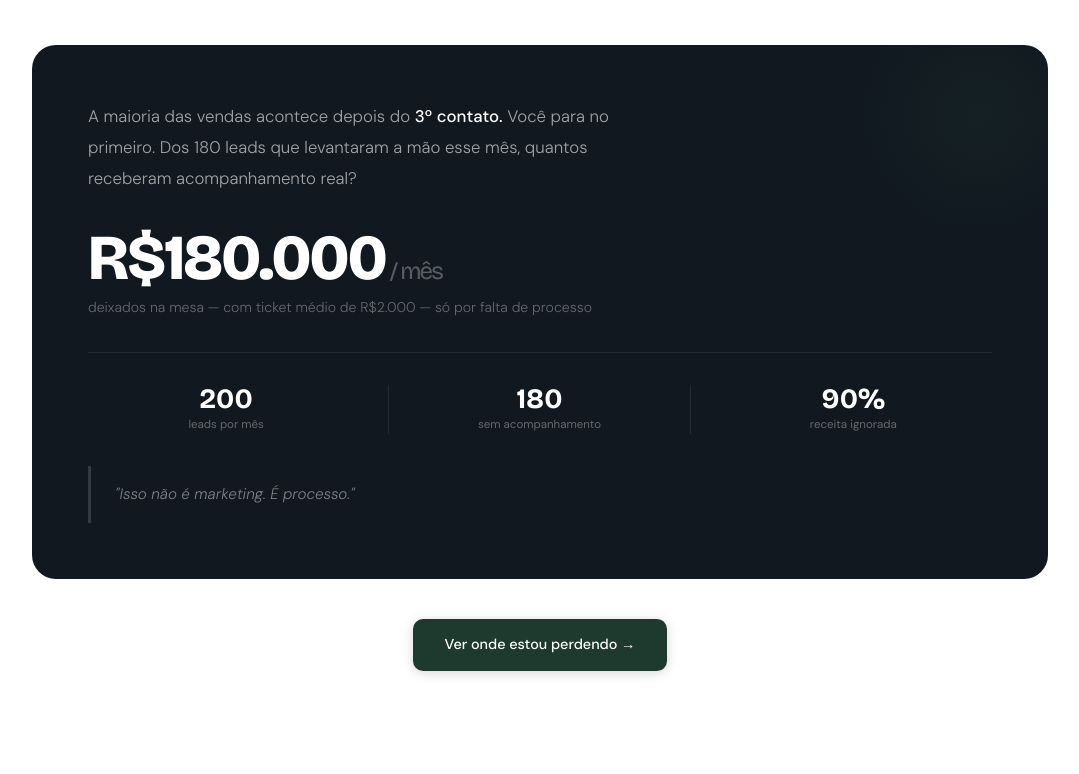
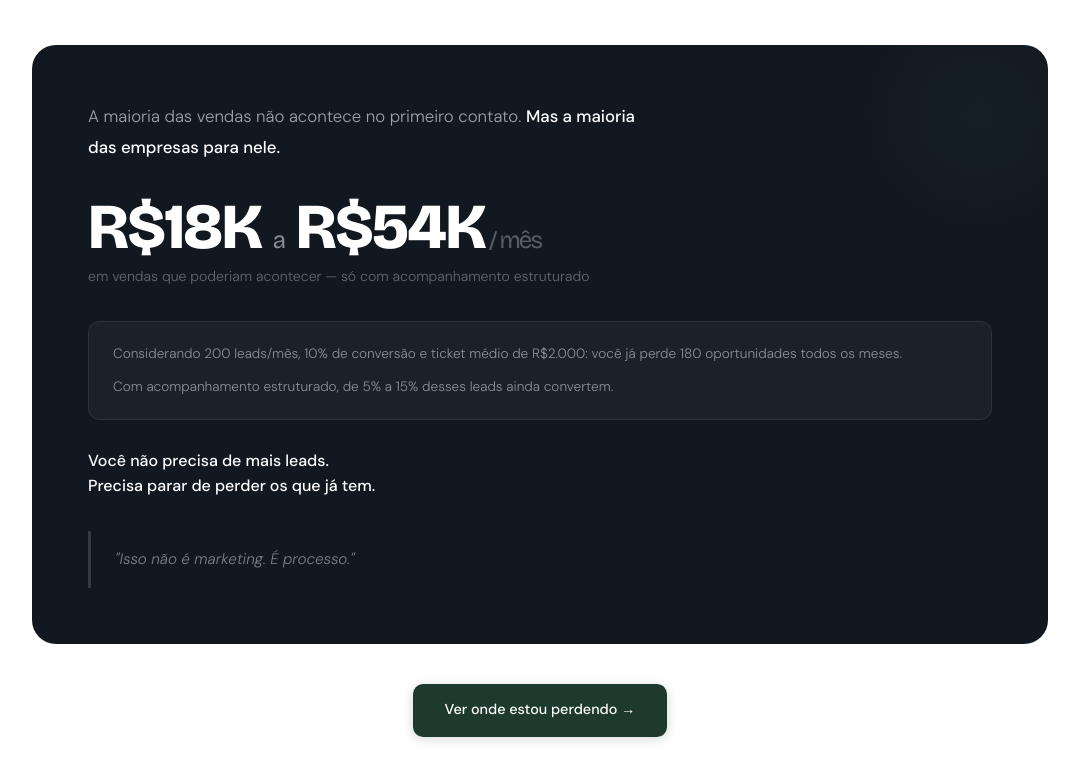
Before and after one commit to viniciusmoreiraofc/m3growth, a plain HTML site: page index.html in a window 1280 px wide. Shown: the part 2026-2800 px from the top of the page, without its empty margins (100-1179 px from the left). Drawn offline with nearby package versions, Linux system fonts and the light colour scheme.

Commit message:
Update index.html

```diff
--- a/index.html
+++ b/index.html
@@ -327,14 +327,14 @@ footer{background:var(--bg-dark);border-top:1px solid rgba(255,255,255,0.05);pad
       <p class="lead" style="margin:0.75rem auto 0;max-width:480px">Eles somem. E viram prejuízo.</p>
     </div>
     <div class="loss-card">
-      <p class="loss-text">A maioria das vendas acontece depois do <strong>3º contato.</strong> Você para no primeiro. Dos 180 leads que levantaram a mão esse mês, quantos receberam acompanhamento real?</p>
-      <div class="loss-big">R$180.000<span style="font-size:1.5rem;color:rgba(255,255,255,0.3);font-weight:400"> / mês</span></div>
-      <div class="loss-sub">deixados na mesa — com ticket médio de R$2.000 — só por falta de processo</div>
-      <div class="loss-grid">
-        <div class="loss-grid-item"><div class="loss-grid-val">200</div><div class="loss-grid-label">leads por mês</div></div>
-        <div class="loss-grid-item"><div class="loss-grid-val">180</div><div class="loss-grid-label">sem acompanhamento</div></div>
-        <div class="loss-grid-item"><div class="loss-grid-val">90%</div><div class="loss-grid-label">receita ignorada</div></div>
+      <p class="loss-text">A maioria das vendas não acontece no primeiro contato. <strong>Mas a maioria das empresas para nele.</strong></p>
+      <div class="loss-big">R$18K <span style="font-size:1.5rem;color:rgba(255,255,255,0.5);font-weight:400">a</span> R$54K<span style="font-size:1.5rem;color:rgba(255,255,255,0.3);font-weight:400"> / mês</span></div>
+      <div class="loss-sub">em vendas que poderiam acontecer — só com acompanhamento estruturado</div>
+      <div style="margin:1.75rem 0;padding:1.25rem 1.5rem;background:rgba(255,255,255,0.04);border:1px solid rgba(255,255,255,0.08);border-radius:12px;position:relative;z-index:1">
+        <p style="font-size:0.85rem;color:rgba(255,255,255,0.5);line-height:1.75;font-weight:300;margin-bottom:0.6rem">Considerando 200 leads/mês, 10% de conversão e ticket médio de R$2.000: você já perde 180 oportunidades todos os meses.</p>
+        <p style="font-size:0.85rem;color:rgba(255,255,255,0.5);line-height:1.75;font-weight:300">Com acompanhamento estruturado, de 5% a 15% desses leads ainda convertem.</p>
       </div>
+      <p style="font-size:1rem;color:#fff;font-weight:500;line-height:1.6;margin-bottom:1.75rem;position:relative;z-index:1">Você não precisa de mais leads.<br>Precisa parar de perder os que já tem.</p>
       <div class="loss-quote">"Isso não é marketing. É processo."</div>
     </div>
     <div style="text-align:center;margin-top:2.5rem">
@@ -474,11 +474,12 @@ footer{background:var(--bg-dark);border-top:1px solid rgba(255,255,255,0.05);pad
           <p class="who-text" style="margin-bottom:0.4rem">Posicionamento genérico.</p>
           <p class="who-text" style="margin-bottom:1.1rem">Marketing sem estrutura.</p>
           <p class="who-text">Foi assim que nasceu o M3 Growth. <strong>Não é teoria. É o que eu vi acontecer no mercado.</strong></p>
+        </div>
         <ul class="who-points" style="margin-top:2rem">
-          <li class="who-point"> Acompanhamento semanal</li>
-          <li class="who-point"> Contrato por fase, sem amarra</li>
-          <li class="who-point"> Foco em resultado, não entregável</li>
-          <li class="who-point"> Método aplicado, não conselho</li>
+          <li class= >→ Acompanhamento semanal</li>
+          <li class= >→ Contrato por fase, sem amarra</li>
+          <li class= >→ Foco em resultado, não entregável</li>
+          <li class= >→ Método aplicado, não conselho</li>
         </ul>
       </div>
     </div>
```
